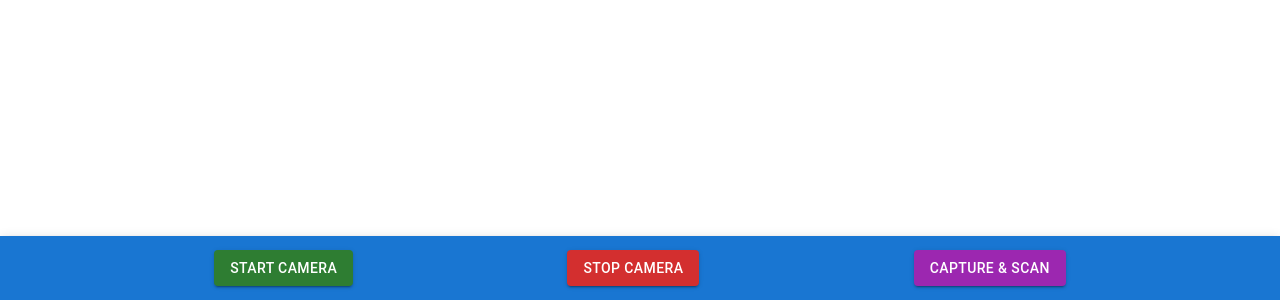
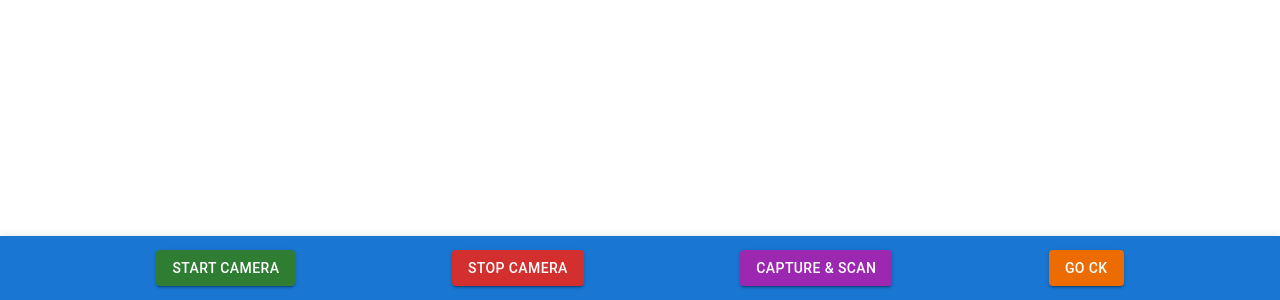
Before and after one commit to flyingshoe/mtg-card-finder, a Next.js app: page /scanner in a window 1280 px wide. Shown: the part 500-800 px from the top of the page. Built offline with nearby package versions, Linux system fonts and the light colour scheme.

Commit message:
feat: add extra button to link to CK

```diff
--- a/app/scanner/page.tsx
+++ b/app/scanner/page.tsx
@@ -60,20 +60,21 @@ const CameraOCR = () => {
     })
       .then(({ data: { text } }) => {
         setText(text);
-
-        window.open(
-          `https://www.cardkingdom.com/purchasing/mtg_singles?search=header&${encodeURIComponent(
-            `filter[name]=${text.split(" ").join("+")}`
-          )}`,
-          "_blank"
-        );
-
         setLoading(false);
       })
       .catch((err) => {
         console.error(err);
         setLoading(false);
       });
+  };
+
+  const linkToCardKingdom = () => {
+    window.open(
+      `https://www.cardkingdom.com/purchasing/mtg_singles?search=header&${encodeURIComponent(
+        `filter[name]=${text.split(" ").join("+")}`
+      )}`,
+      "_blank"
+    );
   };
 
   return (
@@ -114,6 +115,9 @@ const CameraOCR = () => {
           <Button variant="contained" onClick={captureImage} color="secondary">
             Capture & Scan
           </Button>
+          <Button variant="contained" onClick={linkToCardKingdom} color="warning">
+            Go CK
+          </Button>
         </Toolbar>
       </AppBar>
     </>
```
